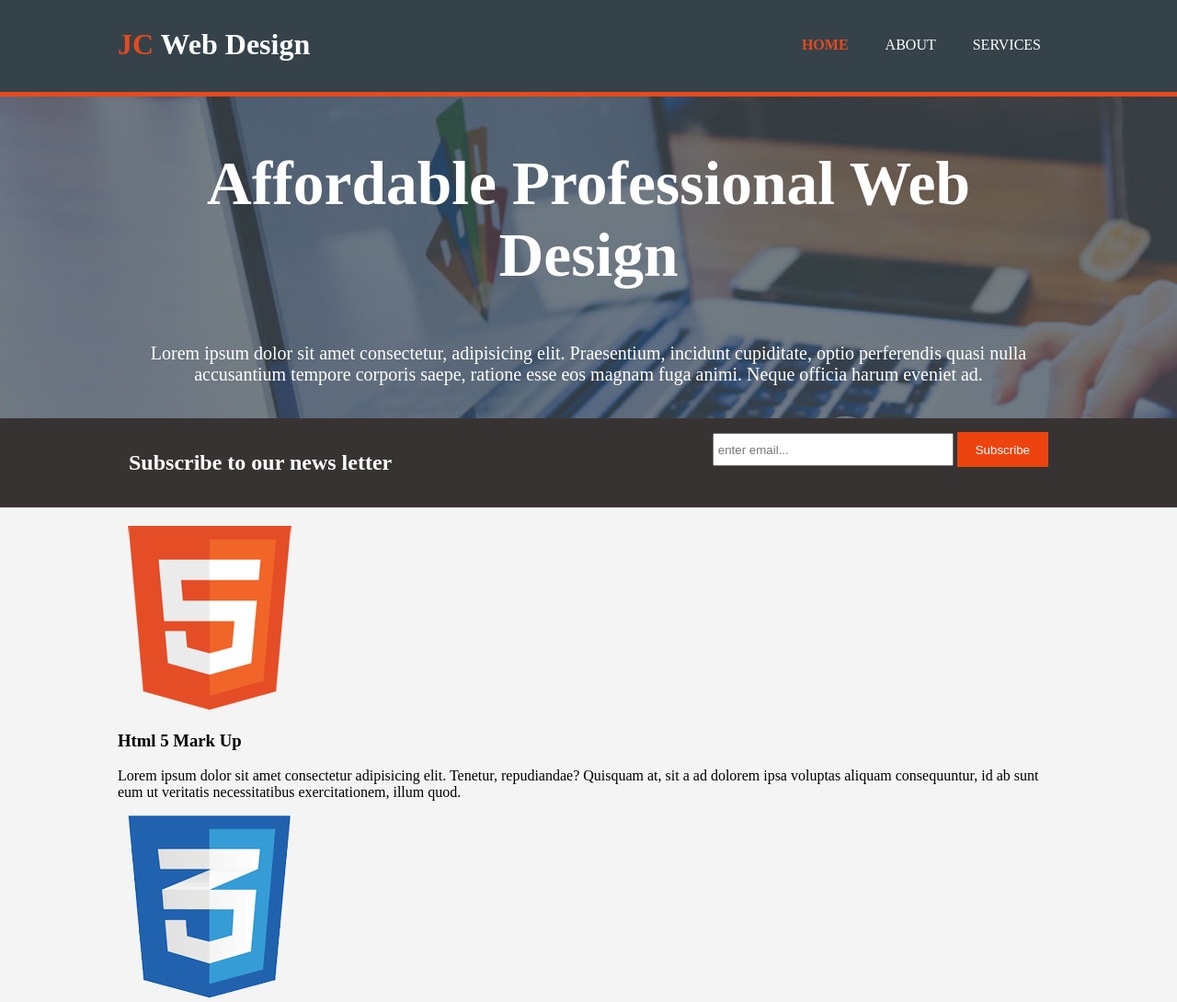
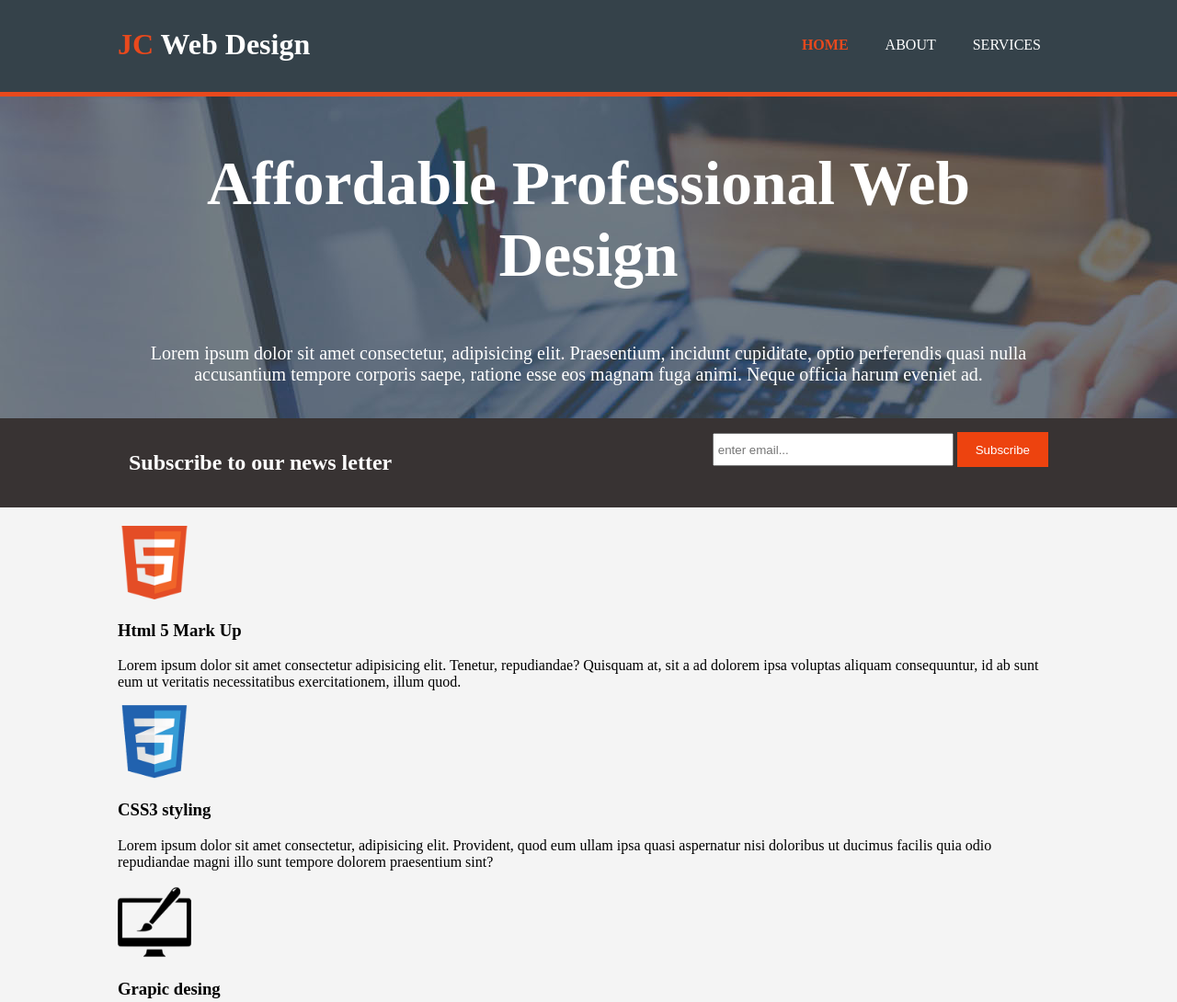
Before and after one commit to firetouchinterest/4-page-re, a plain HTML site: page index.html in a window 1280 px wide. Shown: the top 1090 px of the page at 92% size. Drawn offline with Linux system fonts and the light colour scheme.

Commit message:
Update style.css

```diff
--- a/style.css
+++ b/style.css
@@ -106,7 +106,7 @@ header a:hover{
     width: 30%;
     padding: 10px;
 }
-#boxs .box img{
+#boxes .box img{
     width: 80px;
 }
 /*sidebar*/
```
